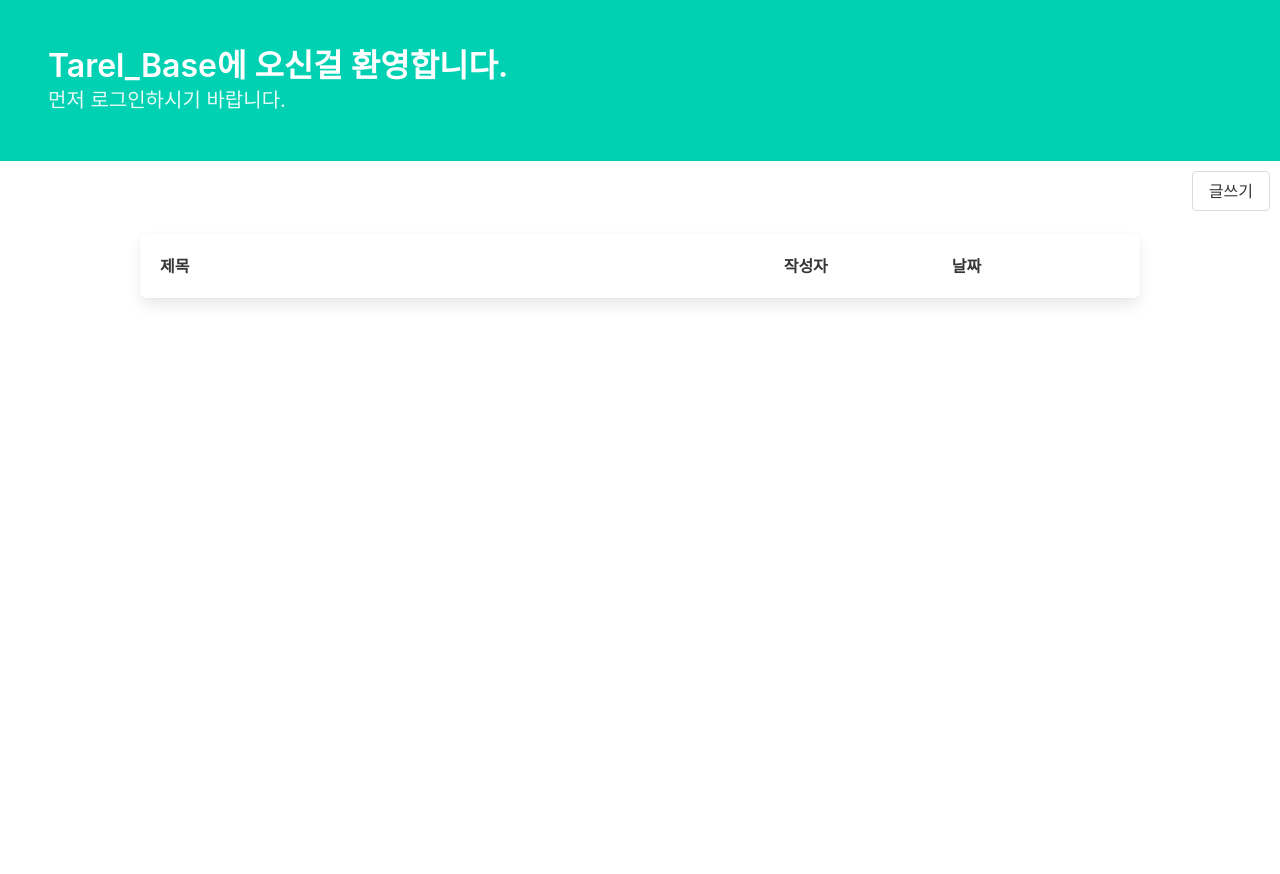
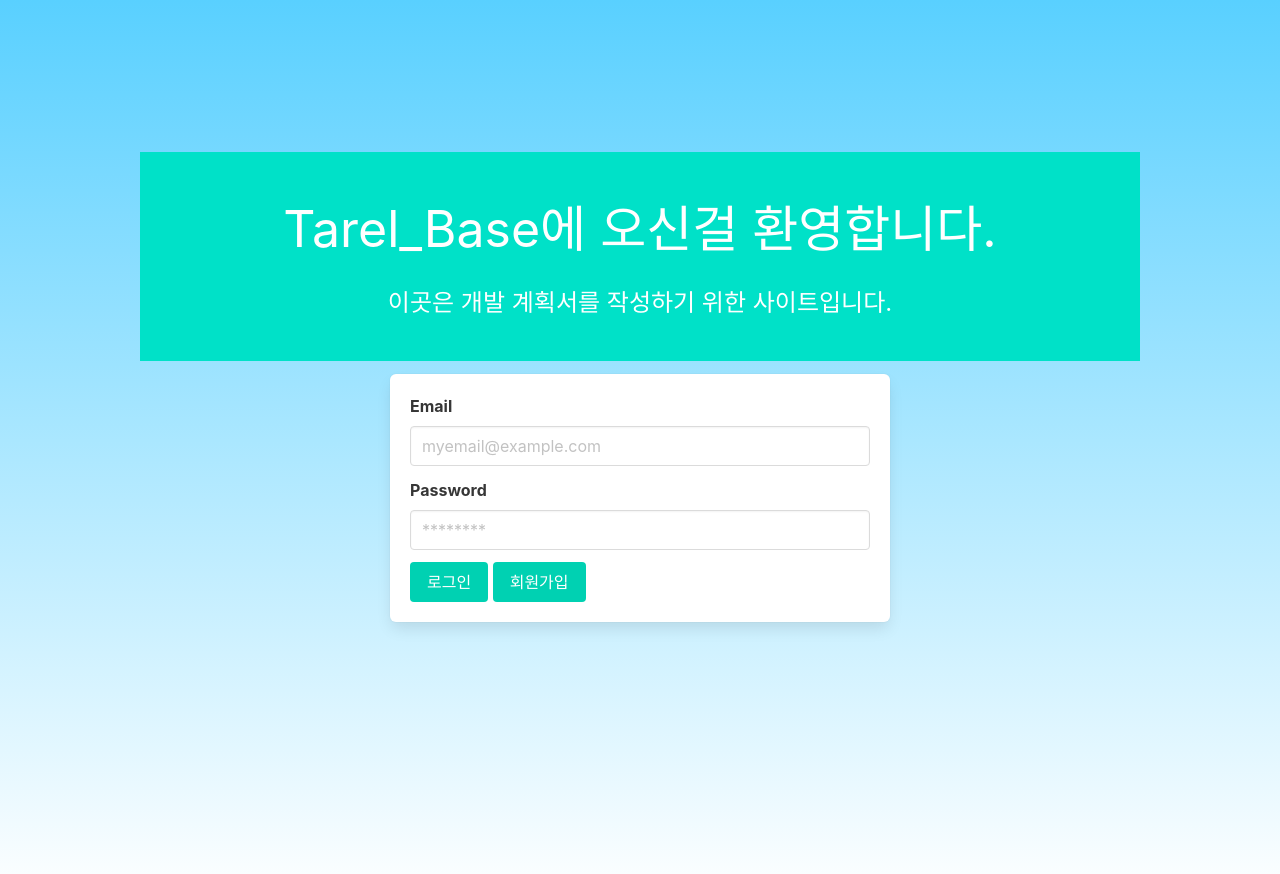
Before and after one commit to Tarel-Github/projectPlanning, a website: page front/html/start.html in a window 1280 px wide. Before the commit the page ends 800 px from the top, so only its background shows below. Drawn offline with nearby package versions, Linux system fonts and the light colour scheme.

Commit message:
[html]작업중

```diff
--- a/front/html/start.html
+++ b/front/html/start.html
@@ -9,9 +9,7 @@
         <script src="http://code.jquery.com/jquery-1.10.2.js"></script><!--이게 있어야 에이젝스 코드를 쓸 수 있음!!-->
         <script src="https://ajax.googleapis.com/ajax/libs/jquery/3.5.1/jquery.min.js"></script><!--이게 있어야 에이젝스 코드를 쓸 수 있음!!-->
 
-
         <link rel="stylesheet" href="https://cdn.jsdelivr.net/npm/bulma@0.9.1/css/bulma.min.css">
-
 
             <!-- 제이커리나 부트스트렙 등을 쓰려면 이게 필요하다고 함 -->
         <script
@@ -36,44 +34,73 @@
 
         </script>
         <style>
+            body {
+                background-image: linear-gradient(rgb(89,208,255), rgb(255, 255, 255));
+                color: aqua;
+            }
+            .info{
+                background-color: rgb(0, 225, 200);
+                color : white;
+                font-size: 50px;
+                width: 1000px;
+                margin: auto;
+                margin-top: 10%;
+                margin-bottom: 1%;
+                text-align: center;
+                padding: 40px;
+            }
+            .inputBox{
+                width: 1000px; margin: auto; margin-bottom: 20%;
+
+            }
         </style>
     </head>
 
     <body>
+        <div>
 
-    <section class="hero is-primary">
-        <div class="hero-body">
-          <p class="title">
-            Tarel_Base에 오신걸 환영합니다.
-          </p>
-          <p class="subtitle">
-            먼저 로그인하시기 바랍니다.
-          </p>
         </div>
-    </section>
 
-    <div style="width: 100%; height: 60px; padding: 10px">
-        <button class="button" value="page move" onclick="window.location.href='/post.html'" style="float: right;">글쓰기</button> <!--글쓰기 사용시 이동하는 코드-->
-    </div>
 
-    <div style="width: 1000px; margin: auto; margin-top: 1%;">
-
-        <div class="box">
-            <table id="post-box">
-                <tr>
-                    <th style="width: 750px;">제목</th>
-                    <th style="width: 200px;">작성자</th>
-                    <th style="width: 200px;">날짜</th>
-
-                </tr>
-
-            </table>
-          </div>
+    <div class="info">
+        Tarel_Base에 오신걸 환영합니다.<br>
+        <div style="font-size:24px; margin-top: 2%;">
+            이곳은 개발 계획서를 작성하기 위한 사이트입니다.
+        </div>
 
     </div>
 
 
 
+    <div class="inputBox">
+        <div style="width: 50%; margin: auto;">
+            <form class="box">
+                <div class="field">
+                <label class="label">Email</label>
+                <div class="control">
+                    <input class="input" type="email" placeholder="myemail@example.com">
+                </div>
+                </div>
+
+                <div class="field">
+                <label class="label">Password</label>
+                <div class="control">
+                    <input class="input" type="password" placeholder="********">
+                </div>
+                </div>
+
+                <button class="button is-primary">로그인</button>
+                <button class="button is-primary">회원가입</button>
+            </form>
+        </div>
+
+    </div>
+
+
+    <div>
+
+    </div>
+
 
 
   </body>
```
Also changed, not shown: front/html/index.html (+19 -19 lines).
